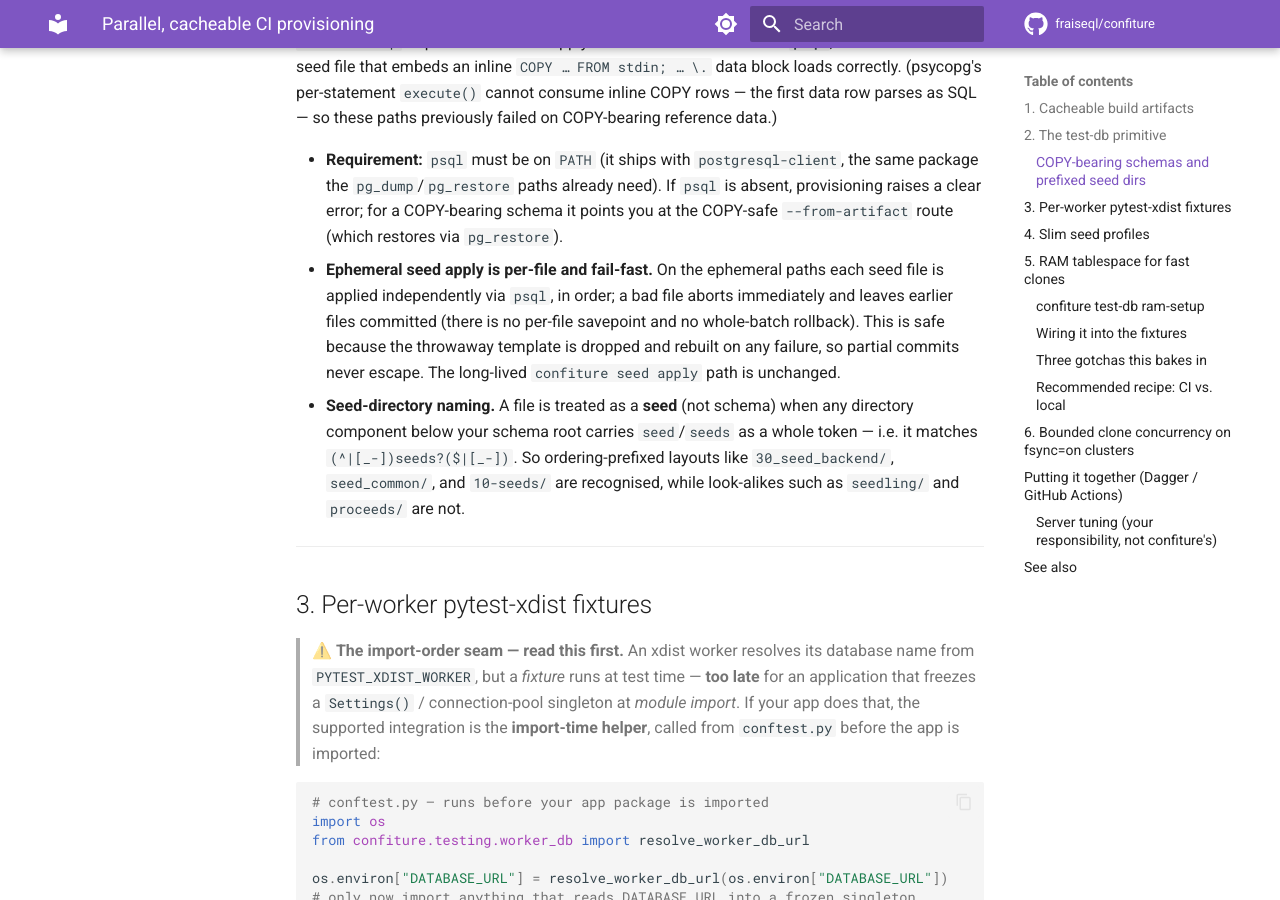
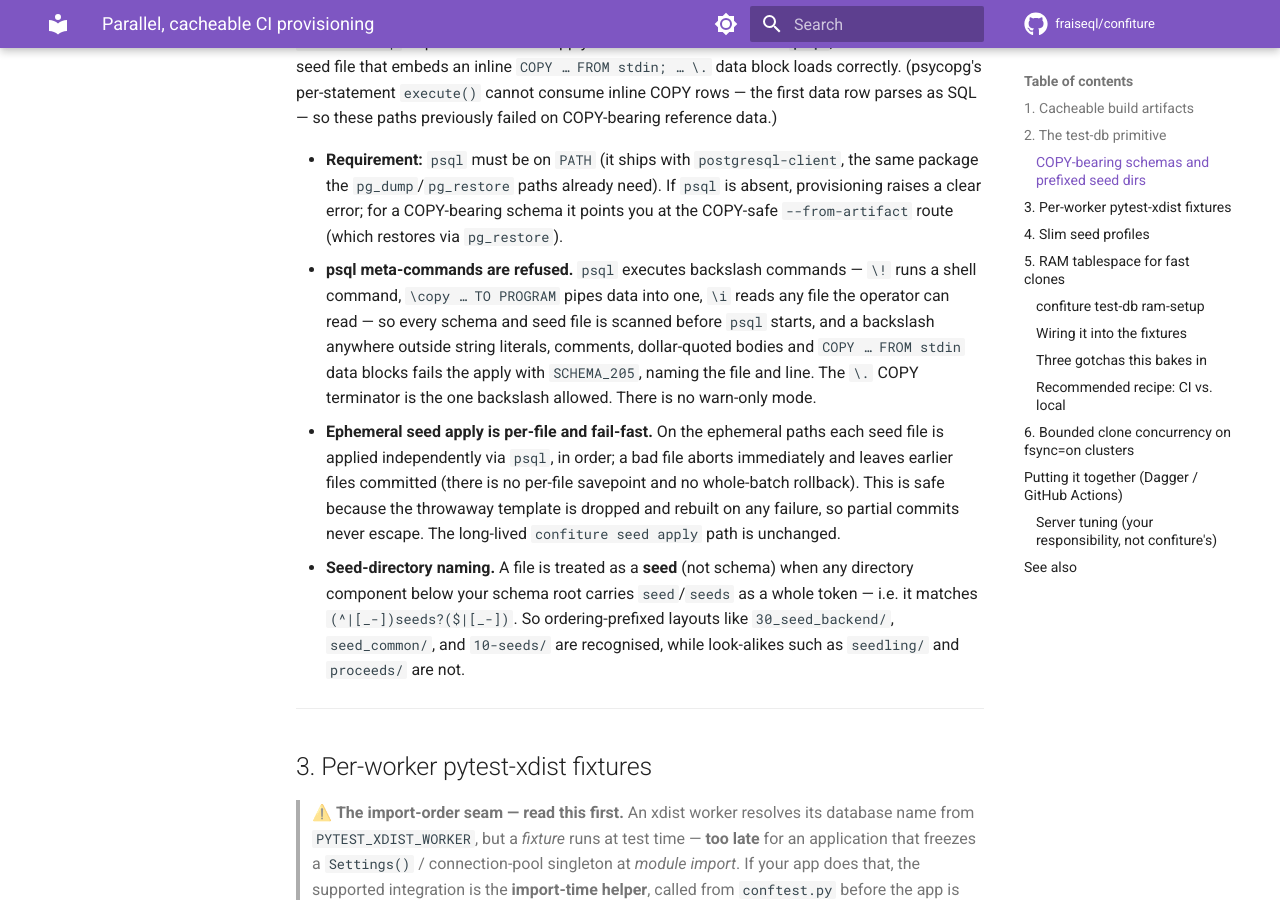
Before and after one commit to fraiseql/confiture, an MkDocs documentation site: the page built from docs/guides/parallel-ci-provisioning.md, in a window 1280 px wide and 900 px high, scrolled down 2173 px. Built offline with MkDocs 1.6.1 and Material for MkDocs 9.7.7, drawn with Linux system fonts in a browser that asks for light colours; comment, search, counter and statistics services are not loaded; the version menu is left out.

Commit message:
docs(psql-applier): state the meta-command rule in the test-db and seed guides
[Phase 01, Cycle 2: CLEANUP]

## Changes
- `parallel-ci-provisioning.md` (test-db guide) and `copy-format-loading.md`
  (seed guide) each state that backslash commands are refused with `SCHEMA_205`
  and that the `\.` terminator is the one backslash allowed

## Verification
✅ tests/unit/docs pass

Co-Authored-By: Claude Fable 5.1 <noreply@anthropic.com>
Claude-Session: https://claude.ai/code/session_016R3jK5NAEwxwjL1ccAqE9L

```diff
--- a/docs/guides/parallel-ci-provisioning.md
+++ b/docs/guides/parallel-ci-provisioning.md
@@ -96,6 +96,13 @@ so these paths previously failed on COPY-bearing reference data.)
   the same package the `pg_dump`/`pg_restore` paths already need). If `psql` is
   absent, provisioning raises a clear error; for a COPY-bearing schema it points
   you at the COPY-safe `--from-artifact` route (which restores via `pg_restore`).
+- **psql meta-commands are refused.** `psql` executes backslash commands — `\!`
+  runs a shell command, `\copy … TO PROGRAM` pipes data into one, `\i` reads any
+  file the operator can read — so every schema and seed file is scanned before
+  `psql` starts, and a backslash anywhere outside string literals, comments,
+  dollar-quoted bodies and `COPY … FROM stdin` data blocks fails the apply with
+  `SCHEMA_205`, naming the file and line. The `\.` COPY terminator is the one
+  backslash allowed. There is no warn-only mode.
 - **Ephemeral seed apply is per-file and fail-fast.** On the ephemeral paths each
   seed file is applied independently via `psql`, in order; a bad file aborts
   immediately and leaves earlier files committed (there is no per-file savepoint
```
Also changed, not shown: docs/guides/copy-format-loading.md (+6 -0 lines).
